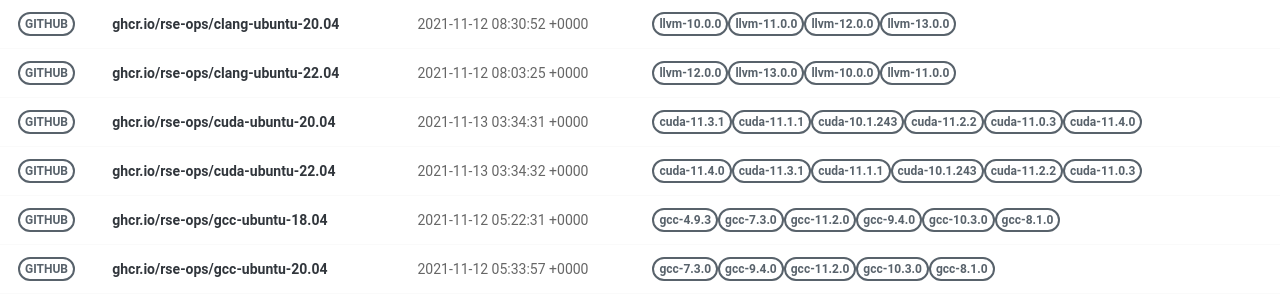
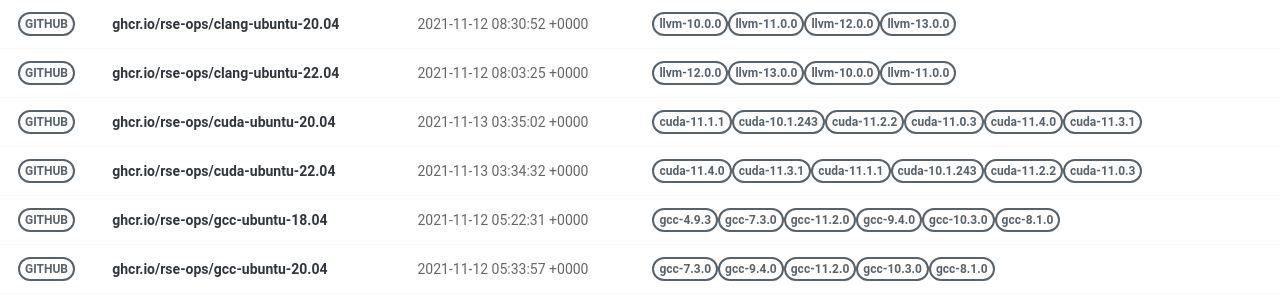
Before and after one commit to rse-ops/docker-images, a Jekyll site: the page built from pages/index.md, in a window 1280 px wide. Shown: the part 179-479 px from the top of the page. Built offline with Jekyll 4.4.1, drawn with Linux system fonts in a browser that asks for light colours; nearby versions of some CDN libraries.

Commit message:
Automated push to update library 2021-11-13

```diff
--- a/_library/ghcr.io-rse-ops-cuda-ubuntu-20.04.md
+++ b/_library/ghcr.io-rse-ops-cuda-ubuntu-20.04.md
@@ -1,14 +1,11 @@
 ---
 layout: container
 name: ghcr.io/rse-ops/cuda-ubuntu-20.04
-updated_at: 2021-11-13 03:34:31.510848
+updated_at: 2021-11-13 03:35:02.972549
 
 
 container_url: https://github.com/orgs/rse-ops/packages/container/package/cuda-ubuntu-20.04
 versions:
- - tag: cuda-11.3.1
-   dockerfile: https://github.com/rse-ops/docker-images/blob/main/ubuntu/cuda/Dockerfile
-   manifest: https://crane.ggcr.dev/manifest/ghcr.io/rse-ops/cuda-ubuntu-20.04:cuda-11.3.1
  - tag: cuda-11.1.1
    dockerfile: https://github.com/rse-ops/docker-images/blob/main/ubuntu/cuda/Dockerfile
    manifest: https://crane.ggcr.dev/manifest/ghcr.io/rse-ops/cuda-ubuntu-20.04:cuda-11.1.1
```
Also changed, not shown: other parts of _library/ghcr.io-rse-ops-cuda-ubuntu-20.04.md (+3 -0 lines).
